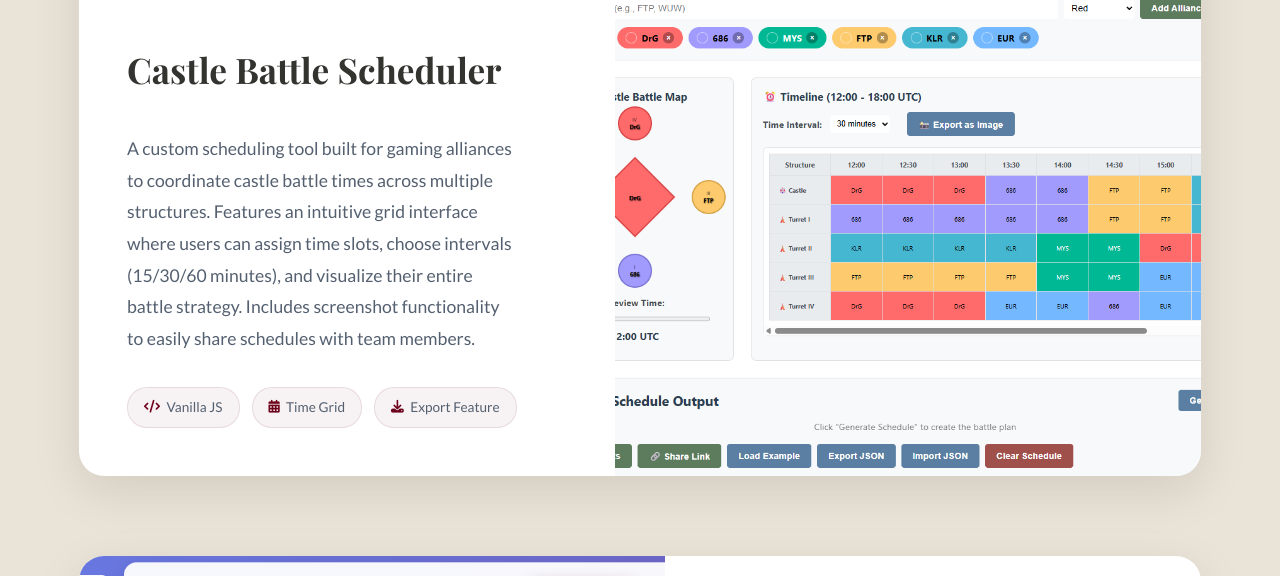
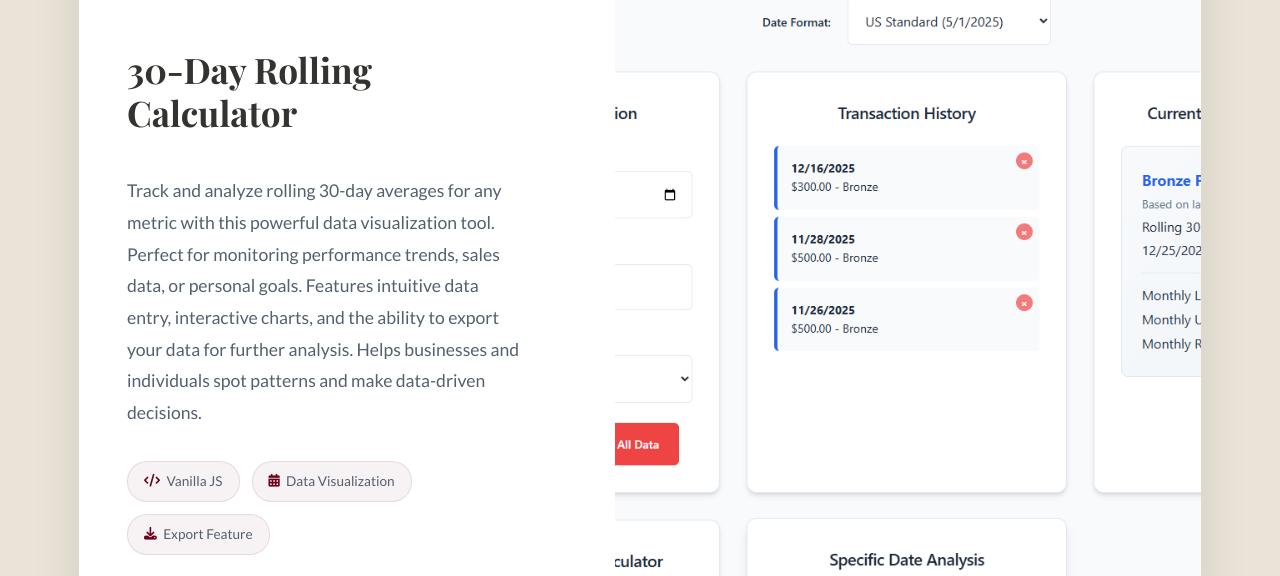
Before and after one commit to nglblack/Angie-Web-Studio, a website: page index.html in a window 1280 px wide. Shown: the part 2596-3172 px from the top of the page. Drawn offline with nearby package versions, Linux system fonts and the light colour scheme.

Commit message:
changed front app to rolling calc instead of scheduler

```diff
--- a/index.html
+++ b/index.html
@@ -141,7 +141,7 @@
                     <!-- Featured Project 2 - Web App -->
                     <div class="portfolio-featured-item reverse">
                         <div class="featured-image">
-                            <img src="./img/castlebattlescheduler.png" alt="Castle Scheduler">
+                            <img src="./img/30dayrolling.png" alt="30-day rolling calculator">
                             <div class="featured-badge">
                                 <i class="fas fa-star"></i> Featured
                             </div>
@@ -149,15 +149,15 @@
                         <div class="featured-content">
                             <div class="featured-header">
                                 <span class="portfolio-tag">Web App</span>
-                                <a href="https://nglblack.github.io/Kingshot-castle-scheduler/" target="_blank" class="featured-link">
+                                <a href="https://nglblack.github.io/30-day-rolling-calc/" target="_blank" class="featured-link">
                                     View Live <i class="fas fa-arrow-right"></i>
                                 </a>
                             </div>
-                            <h3>Castle Battle Scheduler</h3>
-                            <p class="featured-description">A custom scheduling tool built for gaming alliances to coordinate castle battle times across multiple structures. Features an intuitive grid interface where users can assign time slots, choose intervals (15/30/60 minutes), and visualize their entire battle strategy. Includes screenshot functionality to easily share schedules with team members.</p>
+                            <h3>30-Day Rolling Calculator</h3>
+                            <p class="featured-description">Track and analyze rolling 30-day averages for any metric with this powerful data visualization tool. Perfect for monitoring performance trends, sales data, or personal goals. Features intuitive data entry, interactive charts, and the ability to export your data for further analysis. Helps businesses and individuals spot patterns and make data-driven decisions.</p>
                             <div class="featured-tech">
                                 <span class="tech-tag"><i class="fas fa-code"></i> Vanilla JS</span>
-                                <span class="tech-tag"><i class="fas fa-calendar-alt"></i> Time Grid</span>
+                                <span class="tech-tag"><i class="fas fa-calendar-alt"></i> Data Visualization</span>
                                 <span class="tech-tag"><i class="fas fa-download"></i> Export Feature</span>
                             </div>
                         </div>
```
